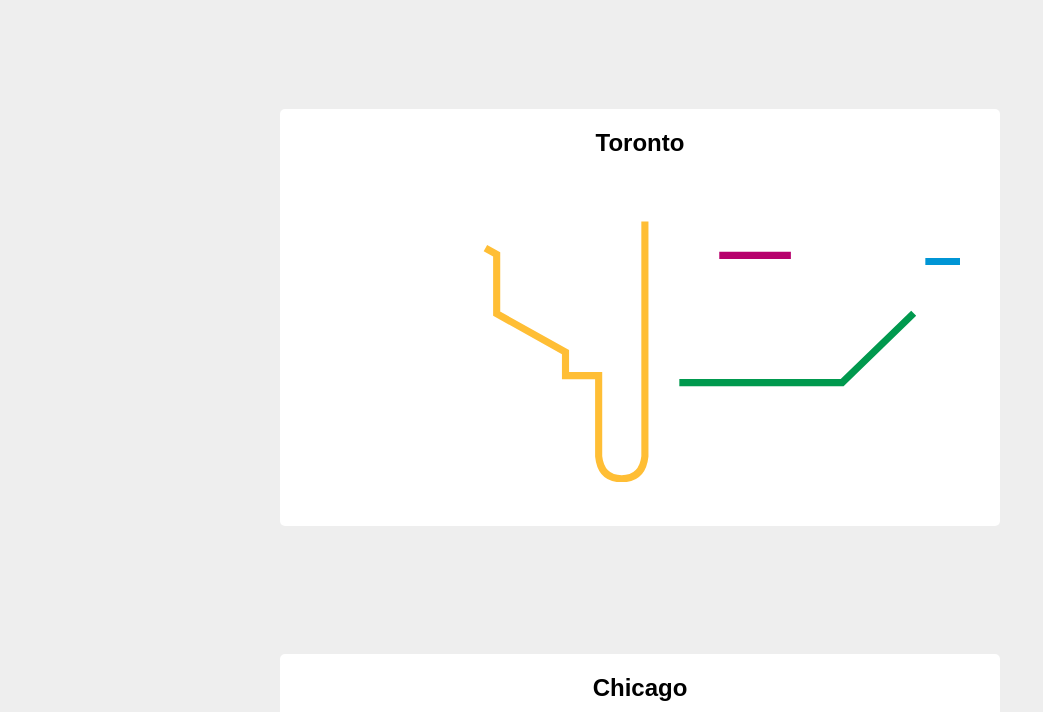
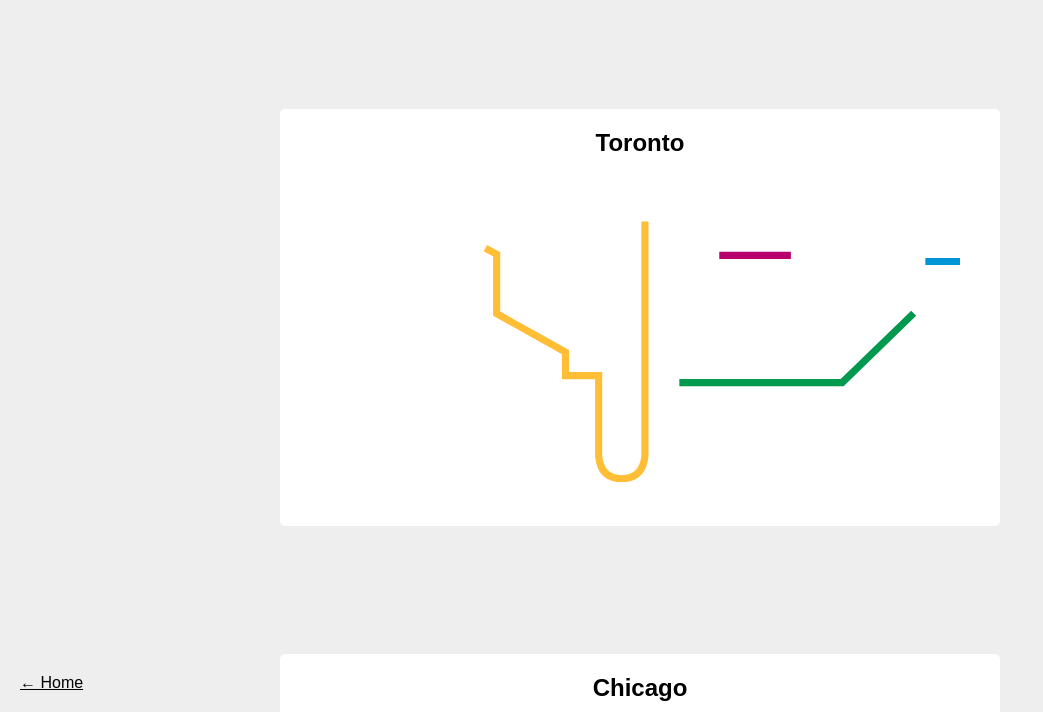
Before and after one commit to JoshTag/animations, a plain HTML site: page pages/subways/subways.html in a window 1280 px wide. Shown: the part 88-800 px from the top of the page, without its empty margins (0-1043 px from the left). Drawn offline with Linux system fonts and the light colour scheme.

Commit message:
added back button to pages

```diff
--- a/pages/subways/styles/style.scss
+++ b/pages/subways/styles/style.scss
@@ -61,3 +61,12 @@ body {
     transform: translateX(120vw)
   }
 }
+
+.back-btn {
+  position: fixed;
+  bottom: 20px;
+  left: 20px;
+  z-index: 100;
+  text-decoration: underline;
+  color: #000;
+}
--- a/pages/subways/subways.html
+++ b/pages/subways/subways.html
@@ -119,6 +119,7 @@
         <img class="train-img" src="./assets/train.svg" alt="train" />
       </div>
     </main>
+    <a class="back-btn" href="./../../index.html">&#8592; Home</a>
   </body>
   <script src="./anime.min.js"></script>
   <script>
```
Also changed, not shown: pages/cherry-blossoms/cherry-blossoms.html (+1 -0 lines), pages/lanterns/lanterns.html (+1 -0 lines), pages/cherry-blossoms/style.css, pages/lanterns/style.css, pages/subways/styles/style.css, 1 other file.
